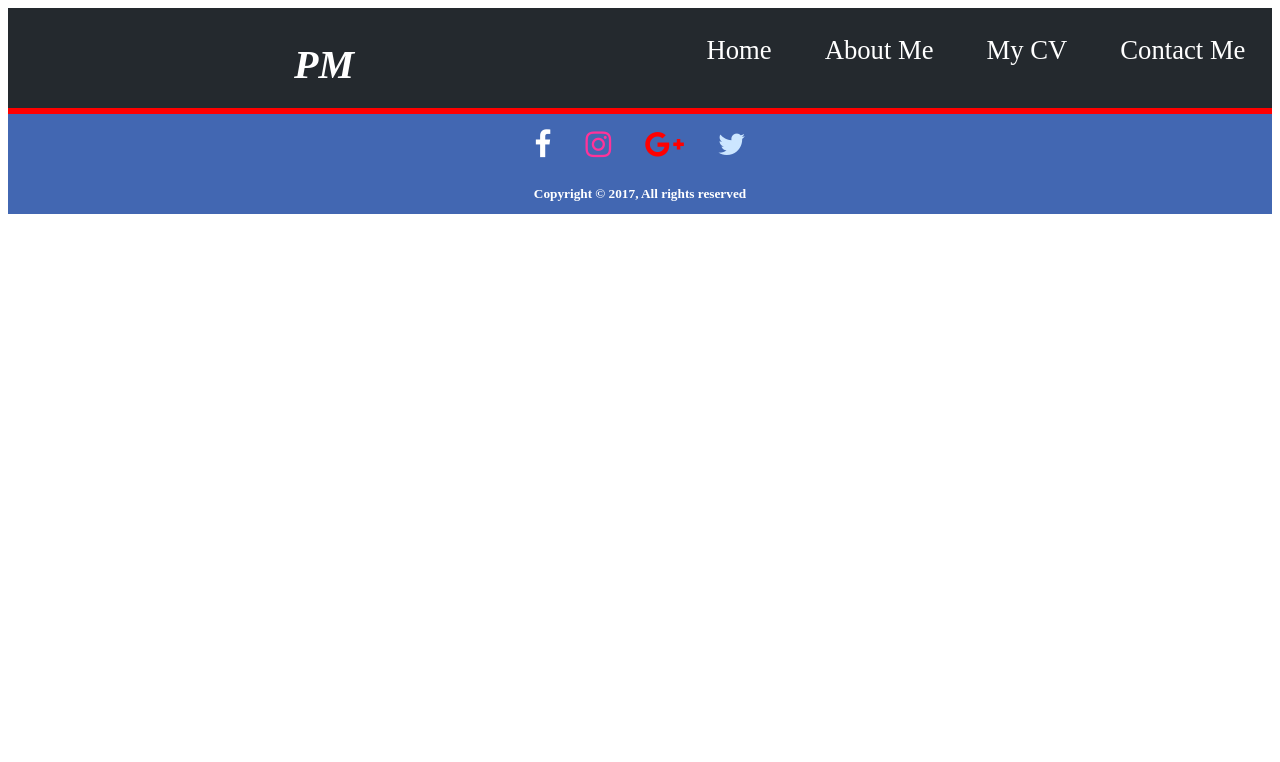
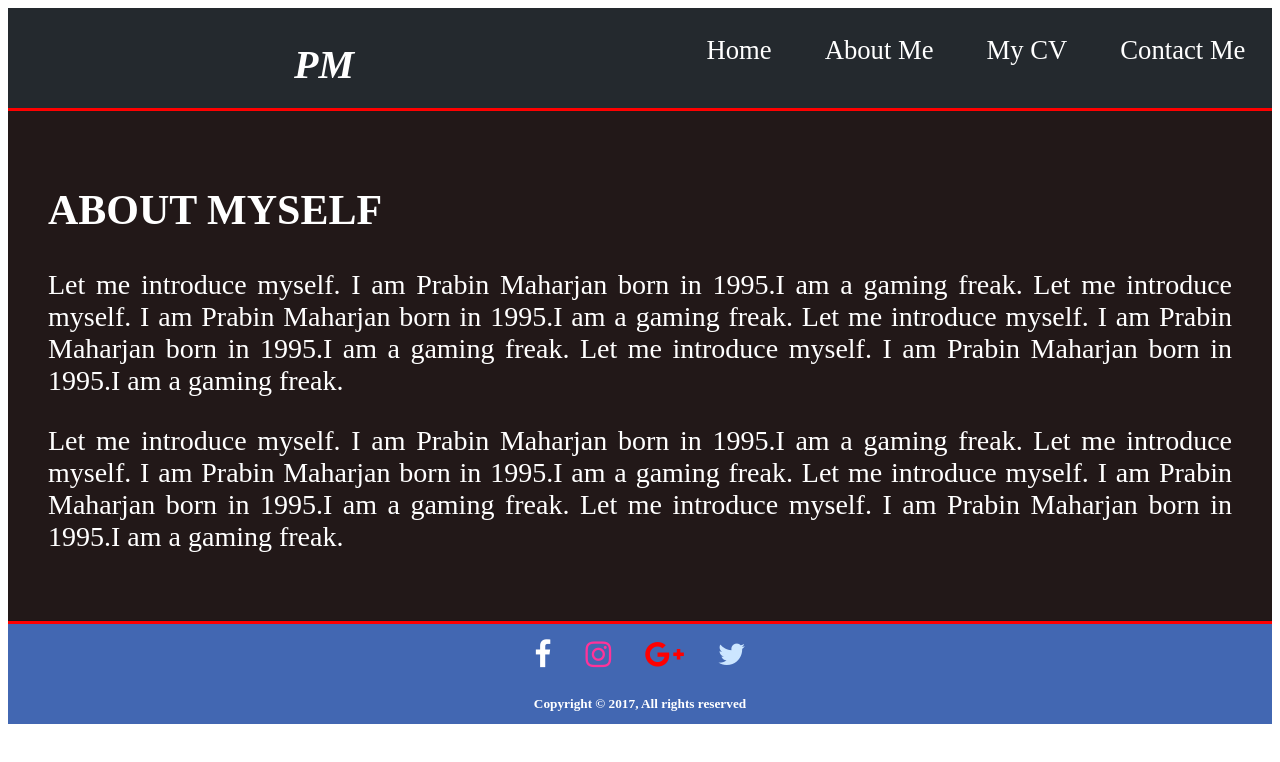
Before and after one commit to Triggered647/csy1018triggered, a plain HTML site: page bio.html in a window 1280 px wide. Drawn offline with Linux system fonts and the light colour scheme.

Commit message:
changes to bio.html

```diff
--- a/bio.html
+++ b/bio.html
@@ -5,7 +5,7 @@
   <head>
     <title>CSY1018-ASSIGN1</title>
     <meta charset="utf-8" >
-    <link rel="stylesheet" type="text/css" href="css/style.css">
+    <link rel="stylesheet" type="text/css" href="css/style1.css">
     <link rel="stylesheet"  href="https://fonts.googleapis.com/css?family=Tangerine">
     <link rel="stylesheet" href="https://cdnjs.cloudflare.com/ajax/libs/font-awesome/4.7.0/css/font-awesome.min.css">
   </head>
@@ -24,7 +24,17 @@
       </div>
     </header>
     <section class="bio">
-
+<h1>ABOUT MYSELF</h1>
+<p>Let me introduce myself. I am Prabin Maharjan born in 1995.I am a gaming freak.
+  Let me introduce myself. I am Prabin Maharjan born in 1995.I am a gaming freak.
+  Let me introduce myself. I am Prabin Maharjan born in 1995.I am a gaming freak.
+  Let me introduce myself. I am Prabin Maharjan born in 1995.I am a gaming freak.</p>
+  <p>
+  Let me introduce myself. I am Prabin Maharjan born in 1995.I am a gaming freak.
+  Let me introduce myself. I am Prabin Maharjan born in 1995.I am a gaming freak.
+  Let me introduce myself. I am Prabin Maharjan born in 1995.I am a gaming freak.
+  Let me introduce myself. I am Prabin Maharjan born in 1995.I am a gaming freak.
+</p>
 
     </section>
 
--- a/css/style1.css
+++ b/css/style1.css
@@ -85,3 +85,10 @@ i{
   text-align: center;
   color: white;
 }
+.bio{
+  padding:40px;
+  text-align: justify;
+  font-size: 21pt;
+  background-color:#221818;
+color:white;
+}
```
